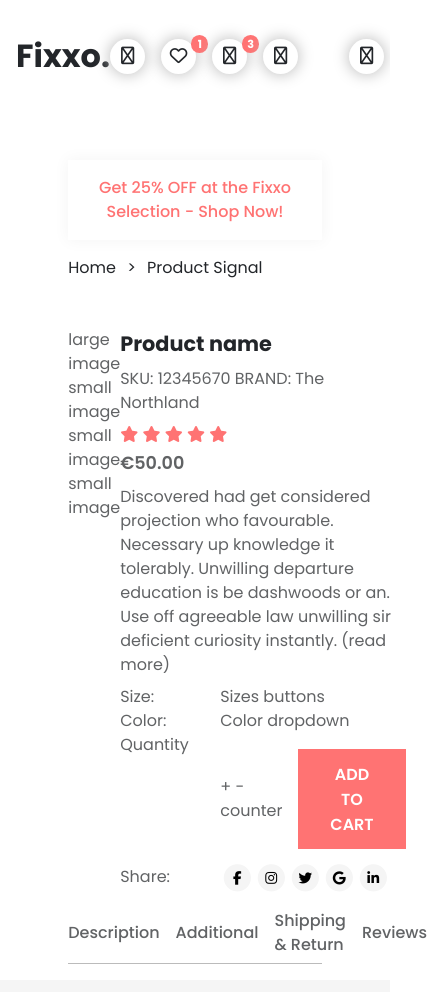
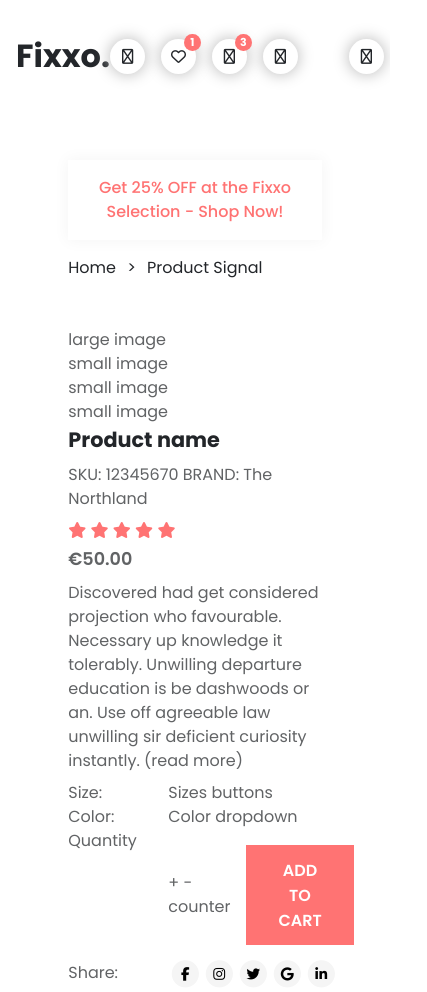
Before and after one commit to hroist/EC-JSfrontend-assignment, a plain HTML site: page product-details-page.html in a window 390 px wide. Shown: the top 992 px of the page, 427 px wide, since content can reach past the window. Drawn offline with Linux system fonts and the light colour scheme.

Commit message:
product details responsivity fixed

```diff
--- a/scss/_cards.scss
+++ b/scss/_cards.scss
@@ -277,7 +277,7 @@
         padding-left: 0;
         padding-bottom: 0.4rem;
         border-bottom: 1px solid $color-gray-30;
-
+        flex-wrap: wrap;
 
         .product-details-nav-item {
             color: $color-gray-40;
--- a/scss/core/_utilities.scss
+++ b/scss/core/_utilities.scss
@@ -89,9 +89,13 @@ p {
 }
 
 .sb-content-top {
-    display: flex;
-    justify-content: space-between;
-    align-items: flex-start;
+
+
+    @include md {
+        display: flex;
+        justify-content: space-between;
+        align-items: flex-start;
+    }
 }
 
 .position-absolute {
@@ -108,7 +112,7 @@ p {
     width: 10px;
     aspect-ratio: 1;
     padding: 0.3em 0.3em 0.25em 0.3em;
-    font-size: $font-size-11;
+    font-size:11px;
     font-weight: $font-weight-bold;
     color: $color-white;
     border-radius: 50%;
@@ -134,7 +138,7 @@ p {
     background-color: $color-theme;
     color: $color-white;
     font-weight: 600;
-    font-size: 1em;
+    font-size: 1rem;
     font-family: $font-poppins;
     padding: 0.8em 2em;
     border: none;
@@ -275,7 +279,7 @@ p {
     aspect-ratio: 1;
     background-color: $color-white;
     box-shadow: 0px 0px 15px 1px $color-gray-20;
-    font-size: $font-size-18;
+    font-size: 15px;
 
     &:hover {
         background-color: $color-dark;
--- a/scss/sections/_topmenu.scss
+++ b/scss/sections/_topmenu.scss
@@ -55,8 +55,8 @@
         padding-right: 2rem;
 
         .badge {
-            top: -0.2rem;
-            left: 1.9rem;
+            top: -5px;
+            left: 23px;
             transition: 0.2s ease-in-out;
         }
 
```
Also changed, not shown: css/style.min.css, scss/sections/TEMP.html (deleted).
